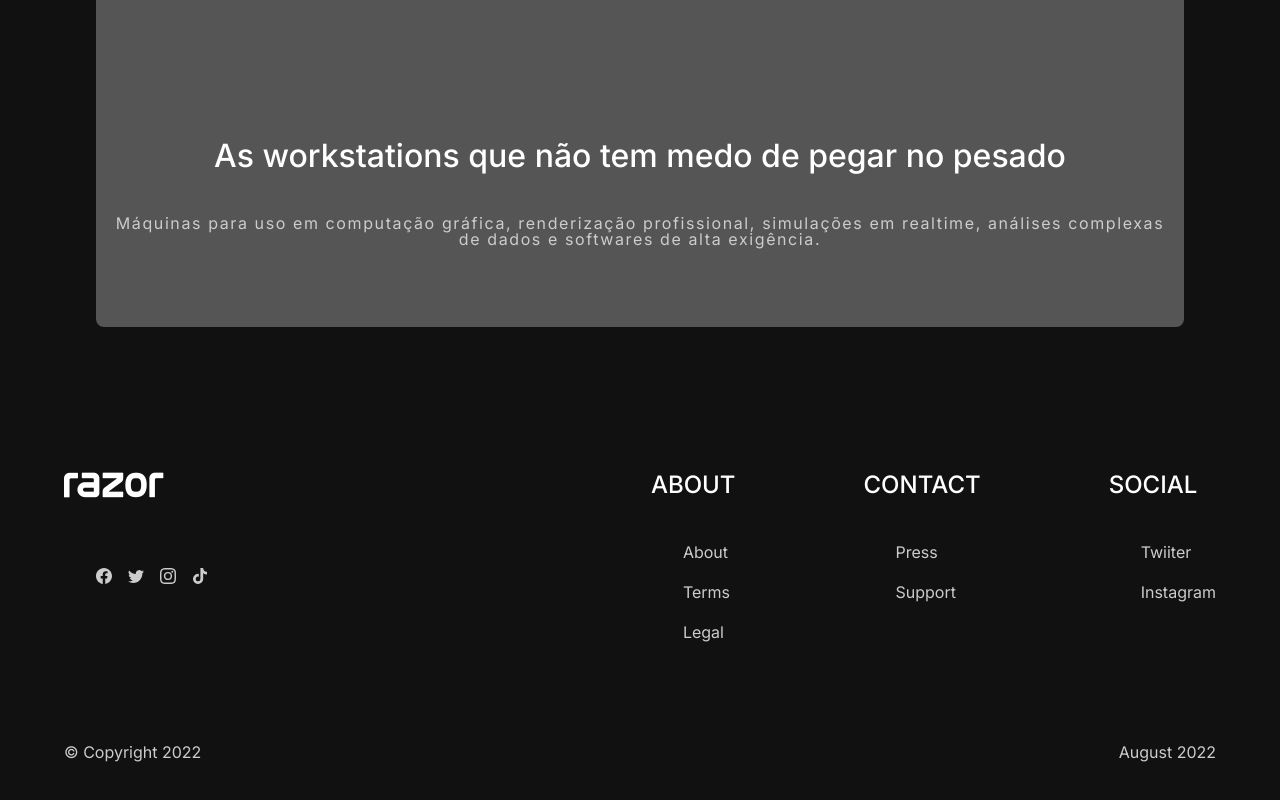
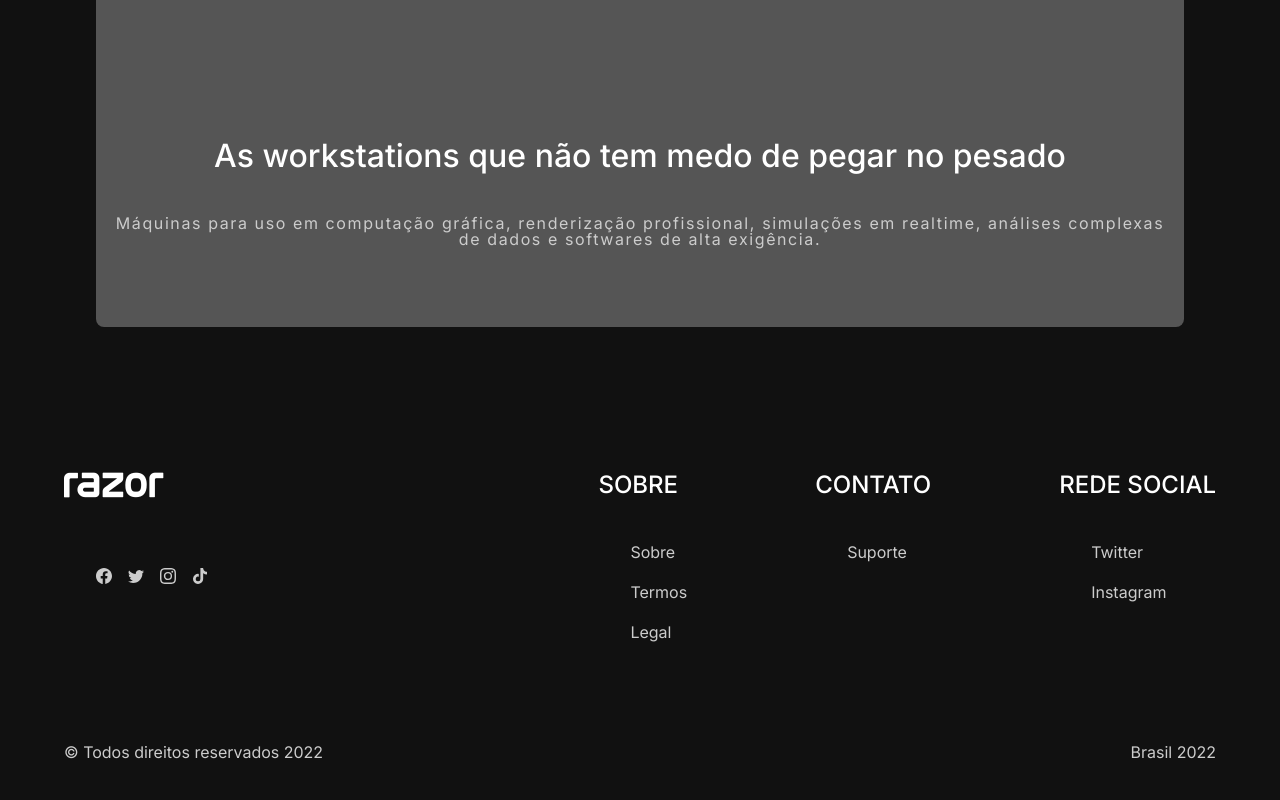
Before and after one commit to Brieffc/Landing-Page-React-TeuFuturo, a React (Create React App) app: page / in a window 1280 px wide. Shown: the part 4772-5572 px from the top of the page. Built offline with nearby package versions, Linux system fonts and the light colour scheme; the HTML template or start-up script is replaced by a standard one.

Commit message:
update footer

```diff
--- a/src/components/Footer.jsx
+++ b/src/components/Footer.jsx
@@ -5,17 +5,17 @@ import { FaTiktok } from "react-icons/fa";
 export default function Footer() {
   const links = [
     {
-      title: "About",
-      data: ["About", "Terms", "Legal"],
+      title: "Sobre",
+      data: ["Sobre", "Termos", "Legal"],
     },
 
     {
-      title: "Contact",
-      data: ["Press", "Support"],
+      title: "Contato",
+      data: ["Suporte"],
     },
     {
-      title: "Social",
-      data: ["Twiiter", "Instagram"],
+      title: "Rede Social",
+      data: ["Twitter", "Instagram"],
     },
   ];
   const socialLink = [
@@ -54,8 +54,8 @@ export default function Footer() {
         </div>
       </div>
       <div className="lower">
-        <span>&copy; Copyright 2022 </span>
-        <span> August 2022</span>
+        <span>&copy; Todos direitos reservados 2022 </span>
+        <span> Brasil 2022</span>
       </div>
     </footer>
   );
```
